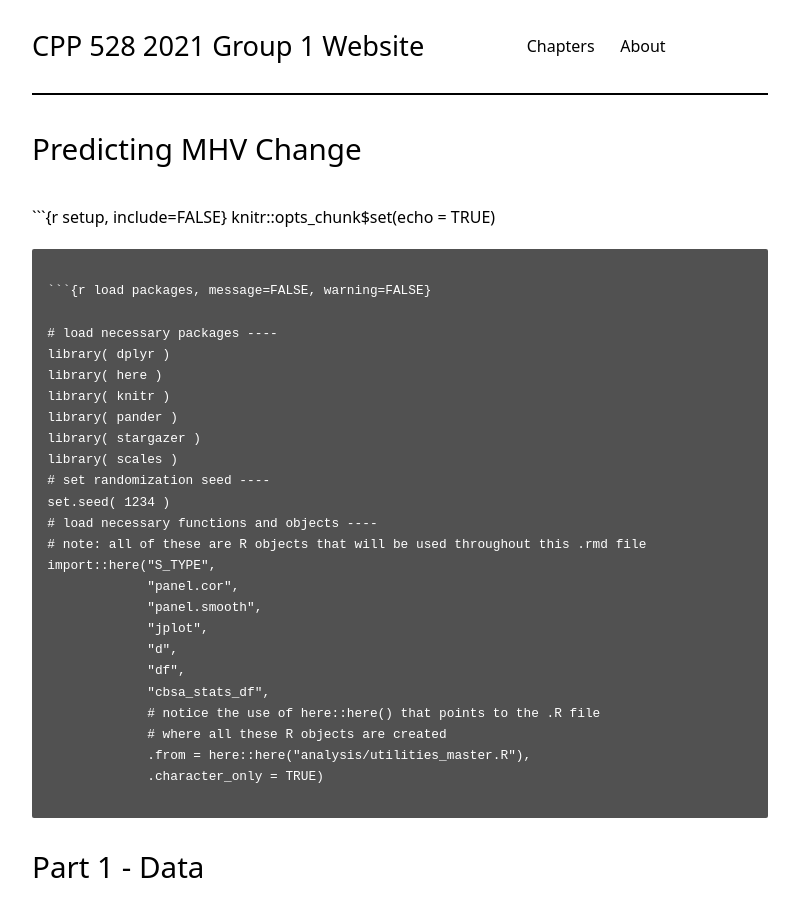
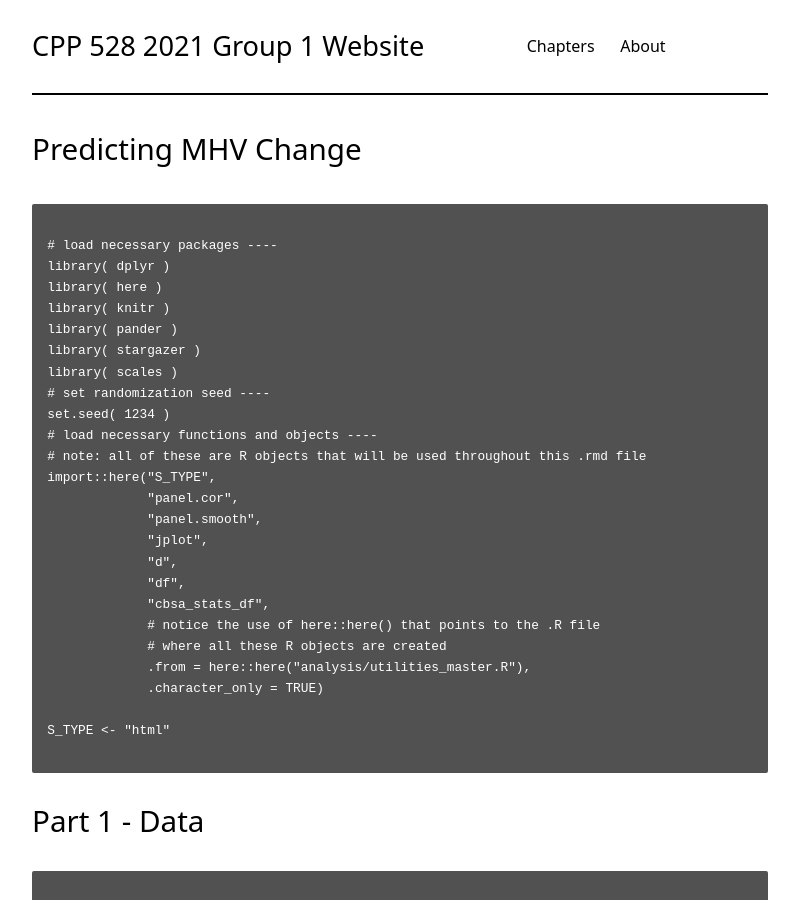
Before and after one commit to jmacost5/cpp-528-fall-2021-group-01, a Jekyll site: the page built from chapters/2021-11-13-ch03-predicting_change.md, in a window 1280 px wide and 900 px high. Shown: the whole window, without its empty margins (240-1039 px from the left). Built offline with Jekyll 4.4.1, drawn with Linux system fonts in a browser that asks for light colours; nearby versions of some CDN libraries; our own code applies the rules of GitHub Pages for plain Markdown files.

Commit message:
Update 2021-11-13-ch03-predicting_change.md
Changes to predict_change.md to make it appear better on the GitHub page.

````diff
--- a/chapters/2021-11-13-ch03-predicting_change.md
+++ b/chapters/2021-11-13-ch03-predicting_change.md
@@ -11,11 +12,8 @@ output:
     variant: gfm
 ---
 
-```{r setup, include=FALSE}
-knitr::opts_chunk$set(echo = TRUE)
-```
 
-```{r load packages, message=FALSE, warning=FALSE}
+```{r}
 
 # load necessary packages ----
 library( dplyr )
@@ -39,6 +37,8 @@ import::here("S_TYPE",
              # where all these R objects are created
              .from = here::here("analysis/utilities_master.R"),
              .character_only = TRUE)
+
+S_TYPE <- "html"
 
 ```
 
````
Also changed, not shown: other parts of chapters/2021-11-13-ch03-predicting_change.md (+1 -0 lines).
